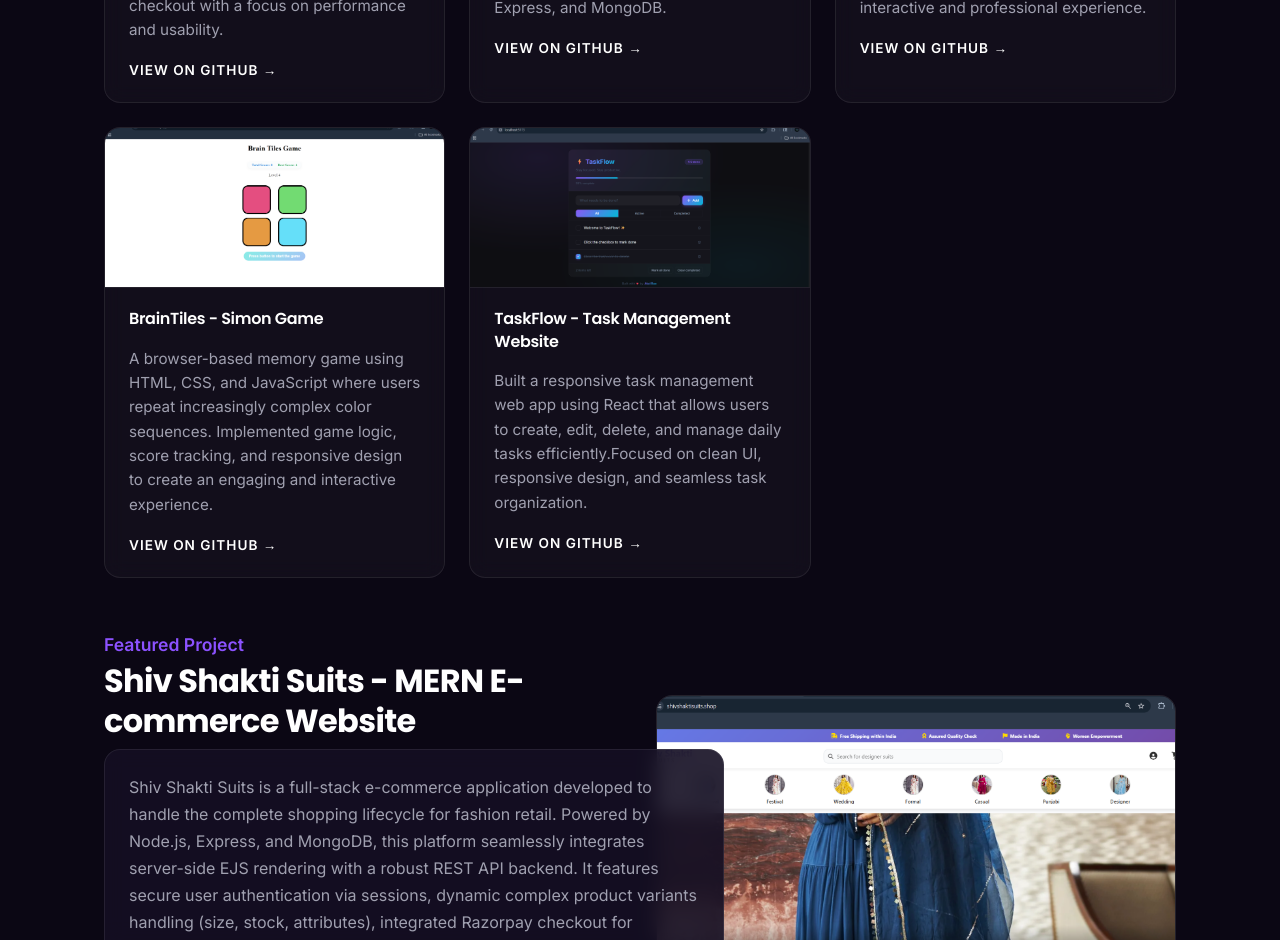
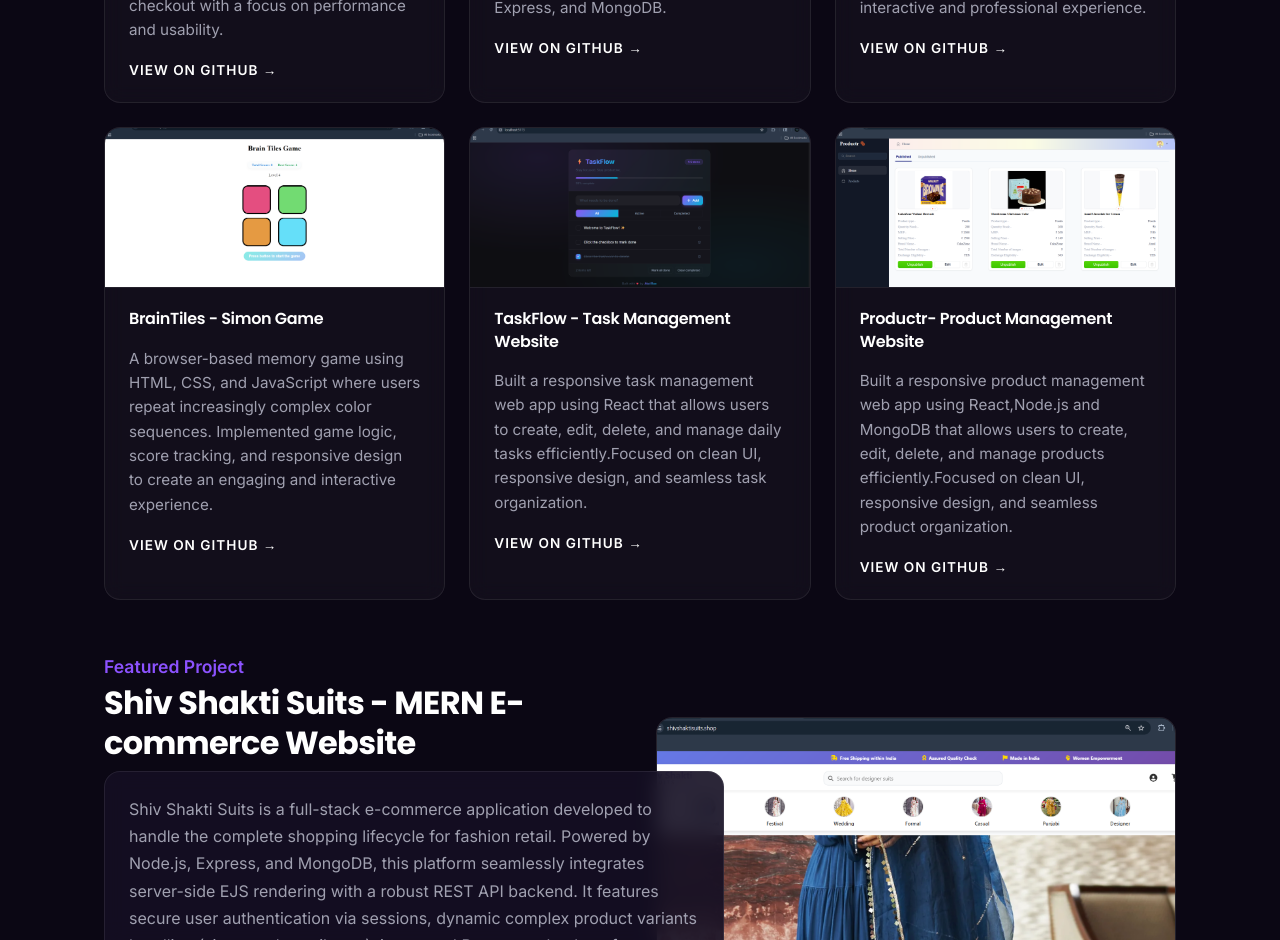
Before and after one commit to AtulRao22/Portfolio, a React (Vite) app in the folder frontend/: page / in a window 1280 px wide. Shown: the part 1860-2800 px from the top of the page. Built offline with nearby package versions, Linux system fonts and the light colour scheme; a web font is replaced by a local one.

Commit message:
Add new project name-Productr

```diff
--- a/frontend/src/components/LabSection.jsx
+++ b/frontend/src/components/LabSection.jsx
@@ -32,6 +32,12 @@ const LabSection = () => {
       image: '/projects/taskflow.png',
       desc: 'Built a responsive task management web app using React that allows users to create, edit, delete, and manage daily tasks efficiently.Focused on clean UI, responsive design, and seamless task organization.',
       link: 'https://github.com/AtulRao22/TaskFlow'
+    },
+    {
+      title: 'Productr- Product Management Website',
+      image: '/projects/Productr.png',
+      desc: 'Built a responsive product management web app using React,Node.js and MongoDB that allows users to create, edit, delete, and manage products efficiently.Focused on clean UI, responsive design, and seamless product organization.',
+      link: 'https://github.com/AtulRao22/Productr'
     }
   ];
 
```
Also changed, not shown: frontend/public/projects/Productr.png (added).
